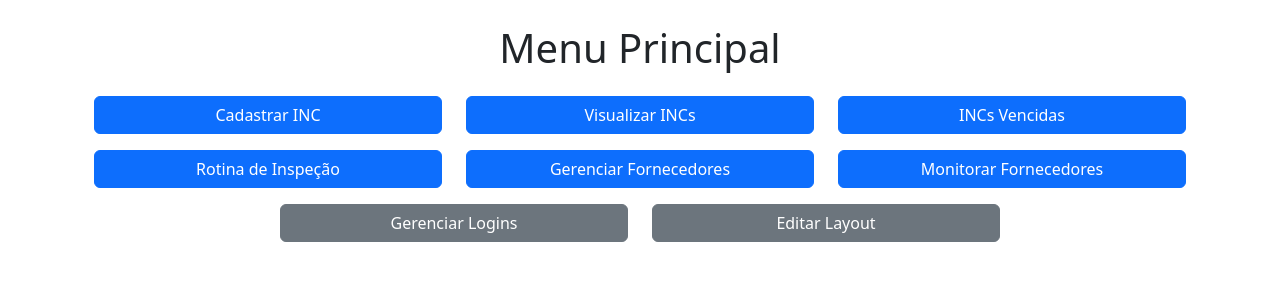
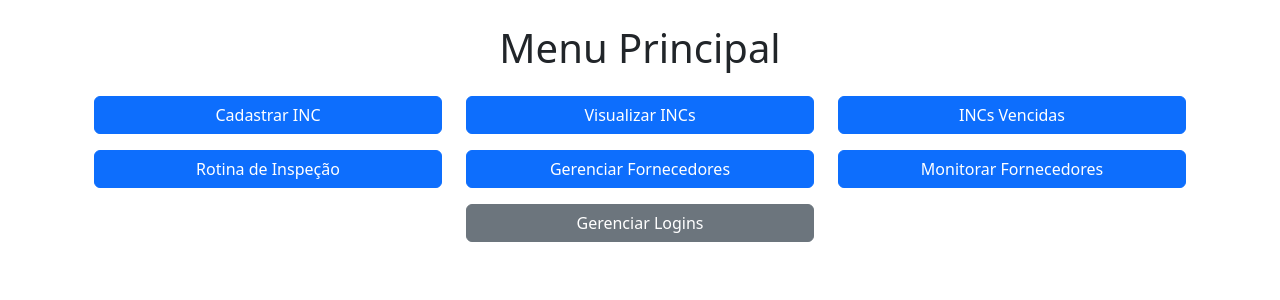
Before and after one commit to GabriielCM/web_inc_manager, a Flask app: page /main_menu in a window 1280 px wide. Shown: the part 80-380 px from the top of the page. Run offline with Flask 3, Linux system fonts and the light colour scheme; a user stored in the database is signed in.

Commit message:
pequenas modificacoes

```diff
--- a/web_inc_manager/templates/main_menu.html
+++ b/web_inc_manager/templates/main_menu.html
@@ -25,9 +25,6 @@
         <div class="col-md-4 mb-3">
             <a href="{{ url_for('gerenciar_logins') }}" class="btn btn-secondary w-100">Gerenciar Logins</a>
         </div>
-        <div class="col-md-4 mb-3">
-            <a href="{{ url_for('editar_layout') }}" class="btn btn-secondary w-100">Editar Layout</a>
-        </div>
         {% endif %}
     </div>
 </div>
--- a/web_inc_manager/templates/visualizar_incs.html
+++ b/web_inc_manager/templates/visualizar_incs.html
@@ -74,6 +74,5 @@
 <table class="table table-striped">
 
 </table>
-<a href="{{ url_for('export_csv') }}" class="btn btn-primary">Exportar CSV</a>
 <a href="{{ url_for('main_menu') }}" class="btn btn-secondary">Voltar</a>
 {% endblock %}
```
Also changed, not shown: instance/web_inc_manager.db, web_inc_manager/static/uploads/Canhao.png (deleted), web_inc_manager/static/uploads/WhatsApp_Image_2025-03-05_at_13.10.31.jpeg (deleted), web_inc_manager/static/uploads/WhatsApp_Image_2025-03-05_at_13.10.33_1.jpeg (deleted), web_inc_manager/static/uploads/WhatsApp_Image_2025-03-05_at_13.10.33_2.jpeg (deleted), web_inc_manager/static/uploads/WhatsApp_Image_2025-03-05_at_13.10.33_3.jpeg (deleted).
